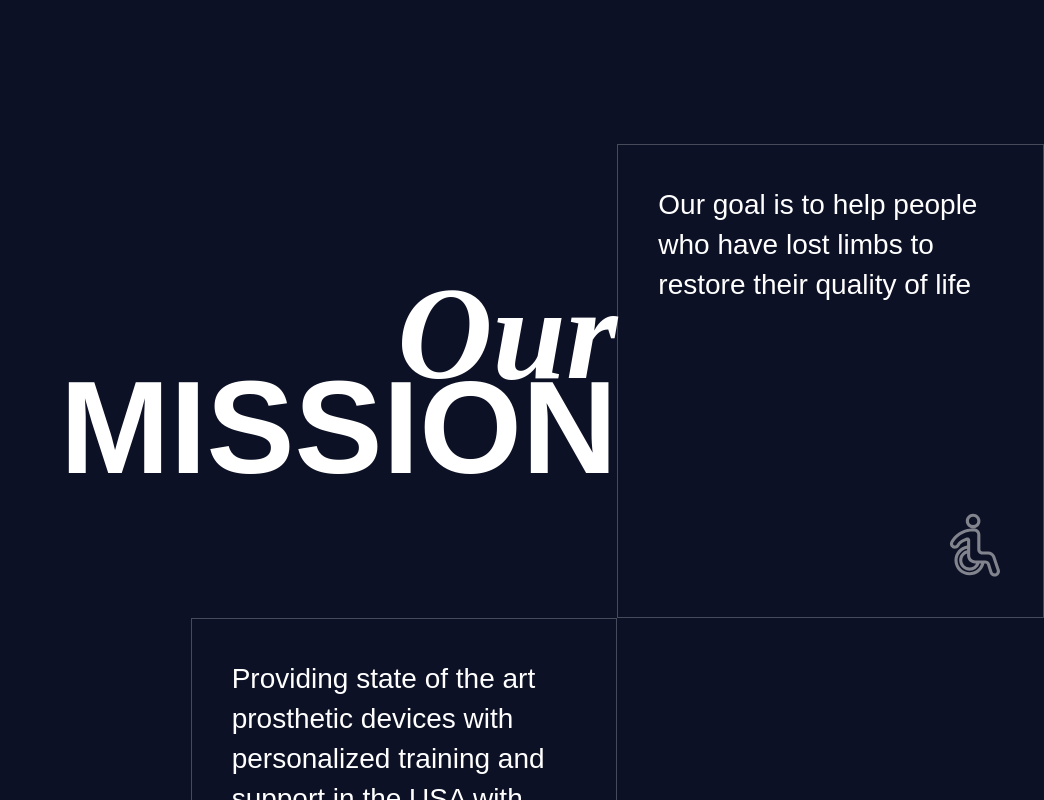
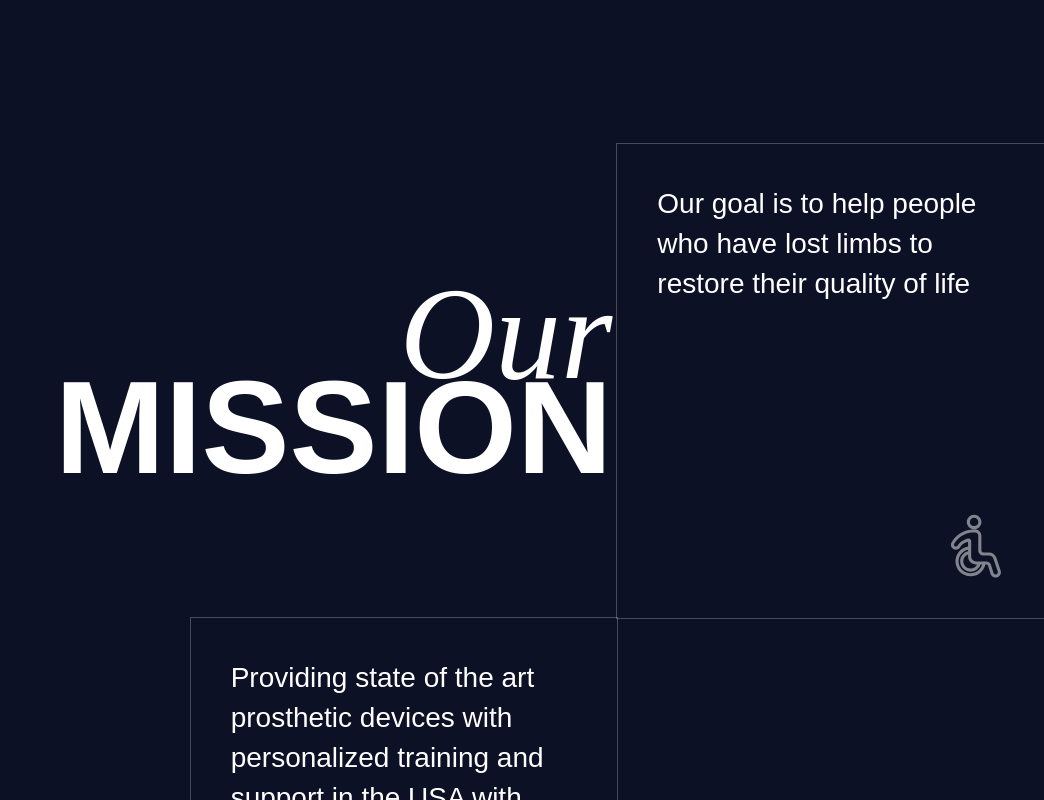
Before and after one commit to ditagroupinc/protez, a Next.js app: page /ihor in a window 1280 px wide. Shown: the top 800 px of the page, without its empty margins (236-1280 px from the left). Built offline with nearby package versions, Linux system fonts and the light colour scheme.

Commit message:
minor fix

```diff
--- /dev/null
+++ b/components/Card/Card.jsx
@@ -0,0 +1,13 @@
+import styles from "./Card.module.css";
+import "../../app/globals.css";
+
+const Card = ({ text, icon, style = "" }) => {
+  return (
+    <div className={`${styles.block} ${styles.style}`}>
+      <h5 className={`h5 desktop `}>{text}</h5>
+      {icon}
+    </div>
+  );
+};
+
+export default Card;
--- a/components/TextBlock/TextBlock.module.css
+++ b/components/Card/Card.module.css
@@ -1,4 +1,5 @@
 .block {
+  margin: -1px -1px;
   display: flex;
   flex-direction: column;
   /* align-items: flex-start; */
--- a/components/SectionHeaderTitle/Title.module.css
+++ b/components/SectionHeaderTitle/Title.module.css
@@ -11,7 +11,7 @@
 .italic {
   font-family: "Playfair Display", serif;
   font-style: italic;
-  font-weight: 600;
+  font-weight: normal;
   font-size: 132px;
   line-height: 94px;
 /* or 71% */
--- a/components/TextBlock/TextBlock.jsx
+++ /dev/null
@@ -1,13 +0,0 @@
-import styles from "./TextBlock.module.css";
-import "../../app/globals.css";
-
-const TextBlock = ({ text, icon }) => {
-  return (
-    <div className={`${styles.block}`}>
-      <h5 className={`h5 desktop `}>{text}</h5>
-      {icon}
-    </div>
-  );
-};
-
-export default TextBlock;
--- a/package.json
+++ b/package.json
@@ -10,11 +10,13 @@
   },
   "dependencies": {
     "autoprefixer": "10.4.14",
+    "countup.js": "^2.6.0",
     "eslint": "8.39.0",
     "eslint-config-next": "13.3.1",
     "next": "13.3.1",
     "postcss": "8.4.23",
     "react": "18.2.0",
+    "react-countup": "^6.4.2",
     "react-dom": "18.2.0",
     "tailwindcss": "3.3.1"
   },
--- a/sections/OurMission/OurMission.jsx
+++ b/sections/OurMission/OurMission.jsx
@@ -1,5 +1,5 @@
 import Title from "@/components/SectionHeaderTitle/Title";
-import TextBlock from "../../components/TextBlock/TextBlock";
+import Card from "../../components/Card/Card";
 import styles from "./OurMission.module.css";
 // import { useContext } from "react";
 // import { LanguageContext } from "../../contexts/LanguageContext";
@@ -104,7 +104,7 @@ const OurMission = () => {
   const blocks = Object.keys(OurMissionText.blockInfo).map((text, i) => {
     // console.log(iconsObj[i]);
     return (
-      <TextBlock
+      <Card
         key={i}
         icon={iconsObj[i]}
         text={OurMissionText.blockInfo[text].eng}
--- a/sections/OurMission/OurMission.module.css
+++ b/sections/OurMission/OurMission.module.css
@@ -1,4 +1,5 @@
 .section {
+  /* margin-top: 5000px; */
   max-width: 1525px;
   max-height: 1300px;
   background-color: var(--black);
@@ -27,6 +28,7 @@
 }
 
 .title {
+  margin-right: 5px;
   display: flex;
   flex-direction: column;
   height: 100%;
```
Also changed, not shown: app/ihor/page.jsx (+61 -0 lines).
